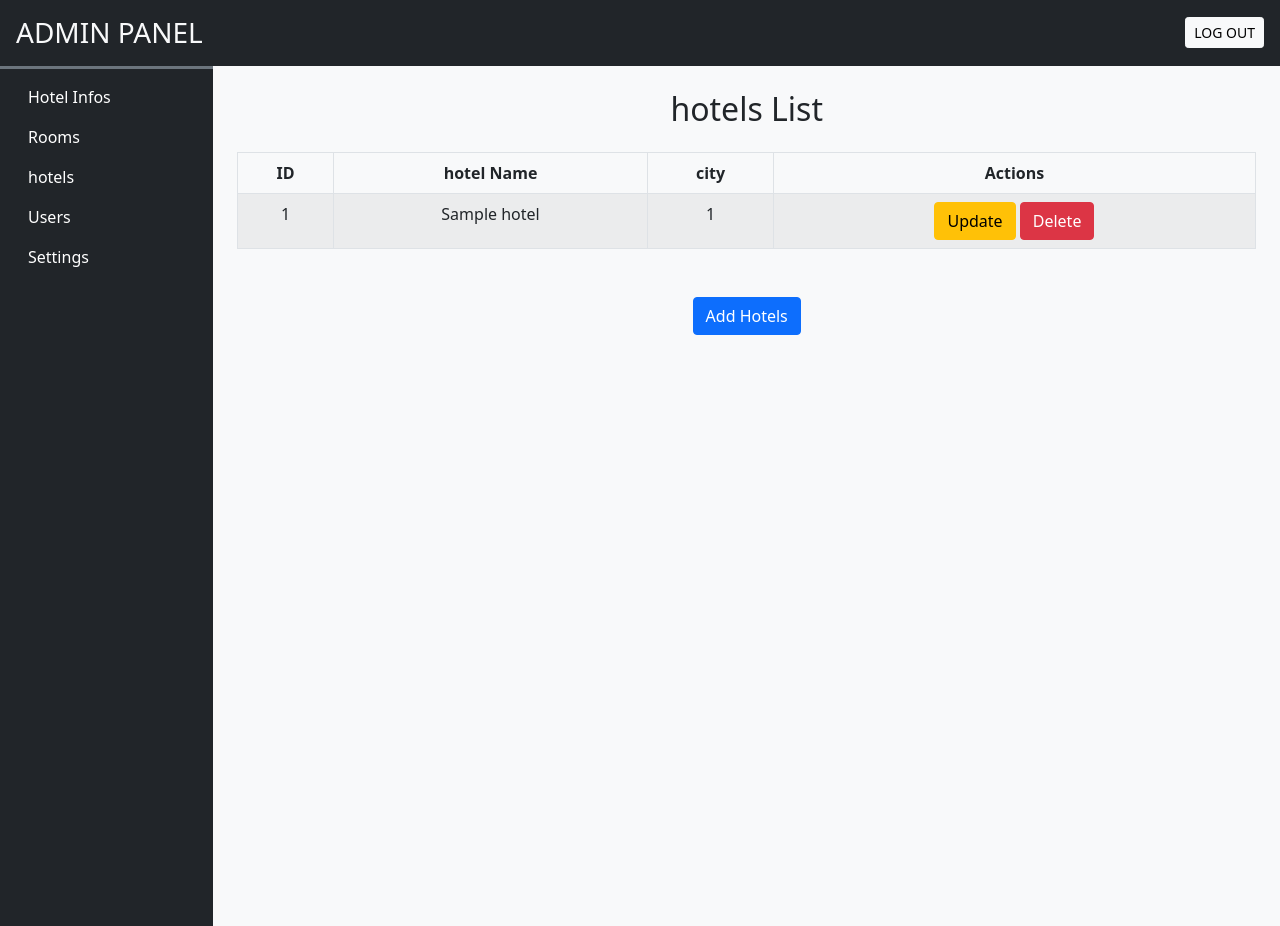
After one commit to MouadElMeati/Booking, a PHP site: page /admins/hotels.php in a window 1280 px wide. The commit adds this page. Run offline with PHP 8.4, Linux system fonts and the light colour scheme; tables that the repository leaves empty or names only in its code hold one stand-in row (values such as "Sample post").

Commit message:
add hotels in admin dashbord

```diff
--- /dev/null
+++ b/admins/hotels.php
@@ -0,0 +1,97 @@
+<?php session_start() ?>
+<?php
+require('incl/cnx.php');
+
+try {
+    $stmt = $pdo->query("SELECT id, name, city_id FROM hotels");
+    $hotels = $stmt->fetchAll(PDO::FETCH_ASSOC);
+} catch (PDOException $e) {
+    echo "Error fetching hotels: " . $e->getMessage();
+    $hotels = [];
+}
+?>
+
+<!DOCTYPE html>
+<html lang="en">
+
+<head>
+    <meta charset="UTF-8">
+    <meta name="viewport" content="width=device-width, initial-scale=1.0">
+    <title>Admin Panel-Dashbord</title>
+    <?php require('incl/links.php');
+
+     ?>
+     <style>
+
+        #dashbord-menu {
+            position: fixed;
+            height: 100%;
+
+        }
+
+        @media screen and (max-width:991px) {
+            #dashbord-menu {
+                height: auto;
+                width: 100%;
+            }
+            #main-content {
+                margin-top: 60px;
+            }
+
+        }
+    </style>
+</head>
+
+<body class="bg-light">
+<?php require('incl/header.php') ?>
+
+    <div class="container-fluid" id="main-content">
+        <div class="row">
+            <div class="col-lg-10 ms-auto p-4 overflow-hidden">
+            <h2 class="text-center mb-4">hotels List</h2>
+
+<?php if (!empty($hotels)): ?>
+    <table class="table table-bordered table-striped text-center">
+        <thead class="thead-dark">
+            <tr>
+                <th>ID</th>
+                   <th>hotel Name</th>
+                <th>city</th>
+                <th>Actions</th>
+
+            </tr>
+        </thead>
+        <tbody>
+            <?php foreach ($hotels as $hotel): ?>
+                <tr>
+                    <td><?php echo htmlspecialchars($hotel['id']); ?></td>
+                    <td><?php echo htmlspecialchars($hotel['name']); ?></td>
+                    <td><?php echo htmlspecialchars($hotel['city_id']); ?></td>
+
+
+
+
+                        <td class="d-flex-center gap-2">
+                    <a href="updateHotel.php?id=<?php echo $hotel['id']; ?>" class="btn btn-warning ">Update</a>
+                    <a href="deleteHotel.php?id=<?php echo $hotel['id']; ?>" class="btn btn-danger" onclick="return confirm('Are you sure you want to delete this hotel?');">Delete</a>
+
+                    </td>
+                </tr>
+            <?php endforeach; ?>
+        </tbody>
+    </table>
+    <di class="d-flex justify-content-center mt-5">
+        <a href="addHotels.php" class="btn btn-primary ">Add Hotels</a>
+    </div>
+<?php else: ?>
+    <div class="alert alert-warning text-center">
+        No Hotels found.
+    </div>
+<?php endif; ?>
+            </div>
+        </div>
+    </div>
+    <?php require('incl/scripte.php') ?>
+</body>
+
+</html>
--- a/admins/incl/header.php
+++ b/admins/incl/header.php
@@ -18,6 +18,9 @@
                         <a class="nav-link text-white" href="rooms.php">Rooms</a>
                     </li>
                     <li class="nav-item">
+                        <a class="nav-link text-white" href="hotels.php">hotels</a>
+                    </li>
+                    <li class="nav-item">
                         <a class="nav-link text-white" href='userList.php'>Users</a>
                     </li>
                     <li class="nav-item">
```
Also changed, not shown: admins/addHotes.php (added).
